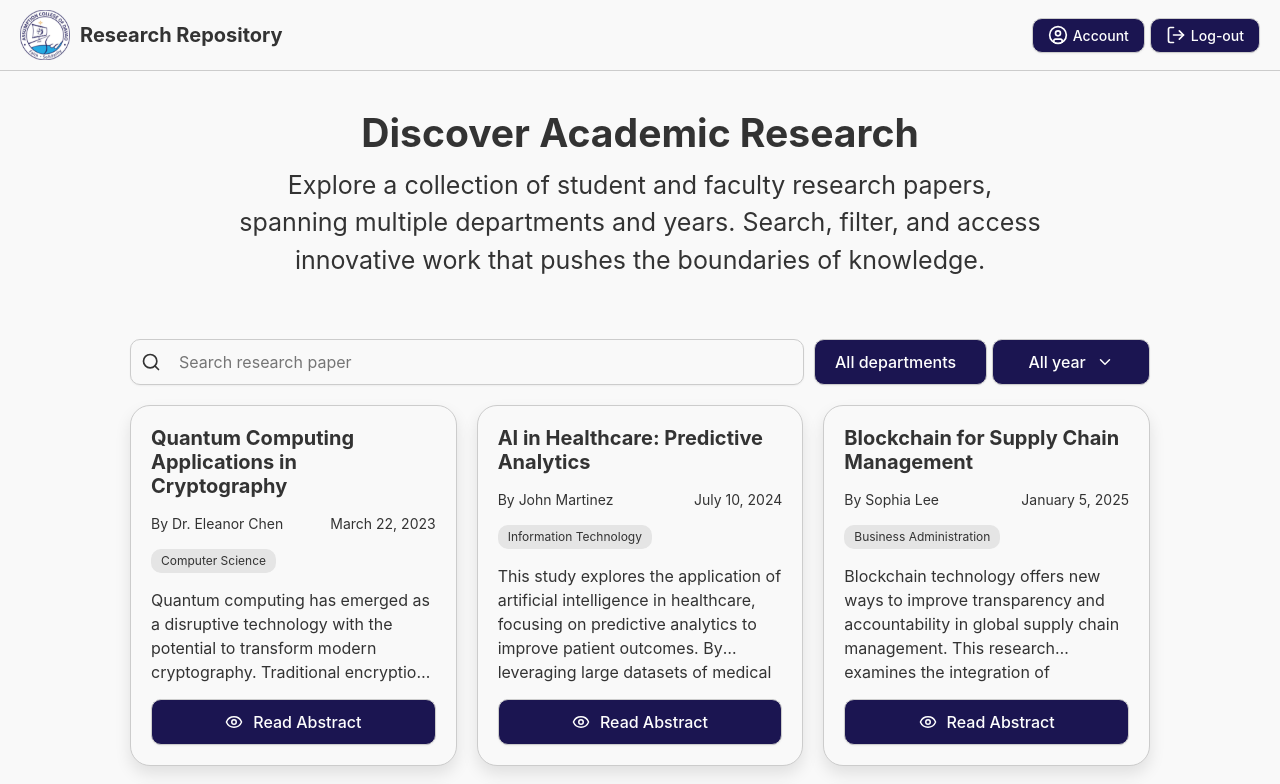
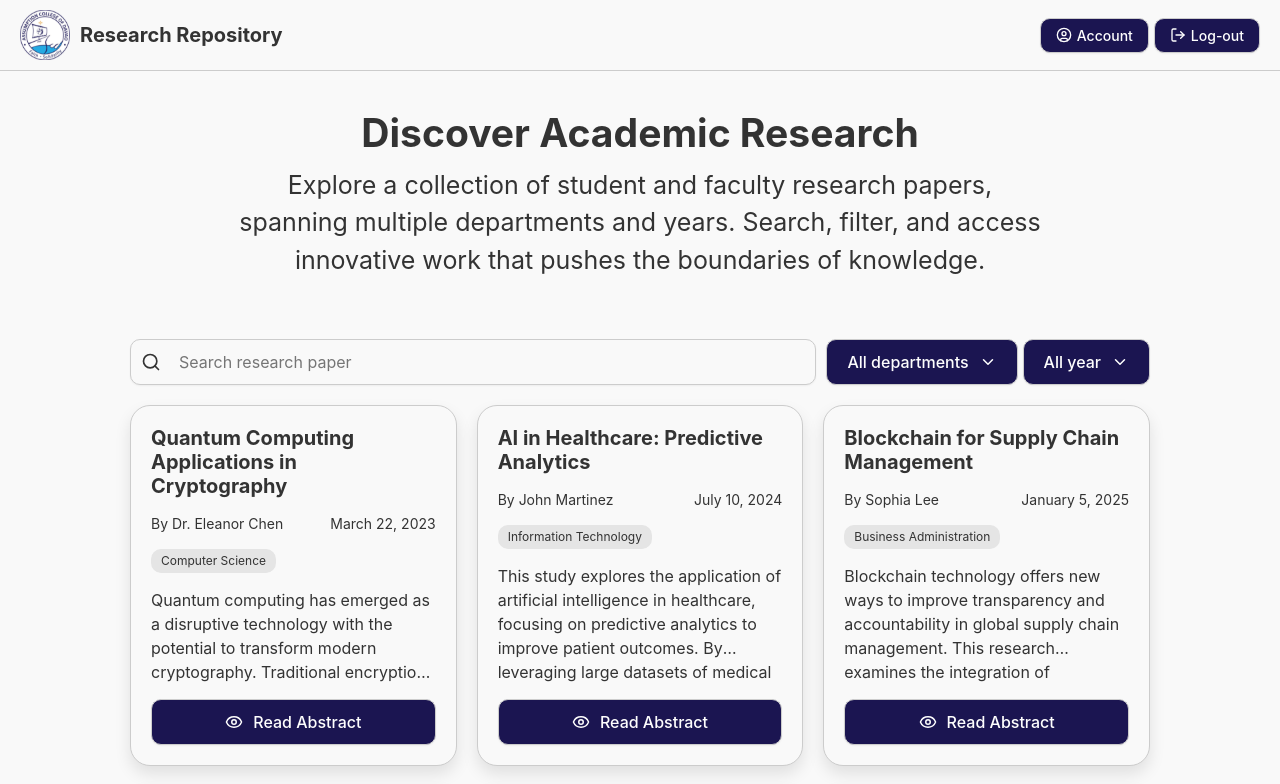
Before and after one commit to r4ppz19/research-library, a React (Vite) app: page /#/student/dashboard in a window 1280 px wide. Shown: the top 784 px of the page. Built offline with nearby package versions, Linux system fonts and the light colour scheme.

Commit message:
refactor: dropdown classes adjust button sizes

```diff
--- a/src/components/filter/FilterResearch.jsx
+++ b/src/components/filter/FilterResearch.jsx
@@ -31,7 +31,7 @@ function FilterResearch({ departments, years, onFilter }) {
   return (
     <div className={style.filterSection}>
       {/* Department Filter */}
-      <div className={style.dropdownWrapper}>
+      <div className={style.departmentWrapper}>
         <Button onClick={toggleDeptDropdown} className={style.filterButton}>
           {selectedDept} <ChevronDown size={18} />
         </Button>
@@ -50,7 +50,7 @@ function FilterResearch({ departments, years, onFilter }) {
       </div>
 
       {/* Year Filter */}
-      <div className={style.dropdownWrapper}>
+      <div className={style.yearWrapper}>
         <Button onClick={toggleYearDropdown} className={style.filterButton}>
           {selectedYear} <ChevronDown size={18} />
         </Button>
--- a/src/components/filter/FilterResearch.module.css
+++ b/src/components/filter/FilterResearch.module.css
@@ -4,19 +4,25 @@
   align-items: flex-start;
   gap: 5px;
   position: relative;
+}
+
+.departmentWrapper {
+  display: flex;
+  position: relative;
+  flex-direction: column;
+  flex: 3;
+}
+
+.yearWrapper {
+  display: flex;
+  position: relative;
+  flex-direction: column;
   flex: 2;
 }
 
-.dropdownWrapper {
-  position: relative;
-  display: flex;
-  flex-direction: column;
-  flex: 1;
-}
-
 .filterButton {
+  white-space: nowrap;
   width: 100%;
-  white-space: nowrap;
 }
 
 .dropdownMenu {
@@ -37,3 +43,7 @@
   padding: 8px 12px;
   cursor: pointer;
 }
+
+.dropdownMenu li:hover {
+  background-color: var(--gray-300);
+}
--- a/src/components/header/Header.jsx
+++ b/src/components/header/Header.jsx
@@ -29,11 +29,11 @@ function Header({ menuOpen, toggleMenu }) {
           className={style.accountButtonDesktop}
           onClick={() => setIsOpen(true)}
         >
-          <CircleUser size={20} />
+          <CircleUser size={16} />
           Account
         </Button>
         <Button className={style.logoutButton} onClick={handleLogout}>
-          <LogOut size={20} />
+          <LogOut size={16} />
           Log-out
         </Button>
       </div>
@@ -48,12 +48,12 @@ function Header({ menuOpen, toggleMenu }) {
             className={style.buttonMobile}
             onClick={() => setIsOpen(true)}
           >
-            <CircleUser size={16} />
+            <CircleUser size={14} />
             Account
           </Button>
 
           <Button className={style.buttonMobile} onClick={handleLogout}>
-            <LogOut size={20} />
+            <LogOut size={14} />
             Log-out
           </Button>
         </div>
```
